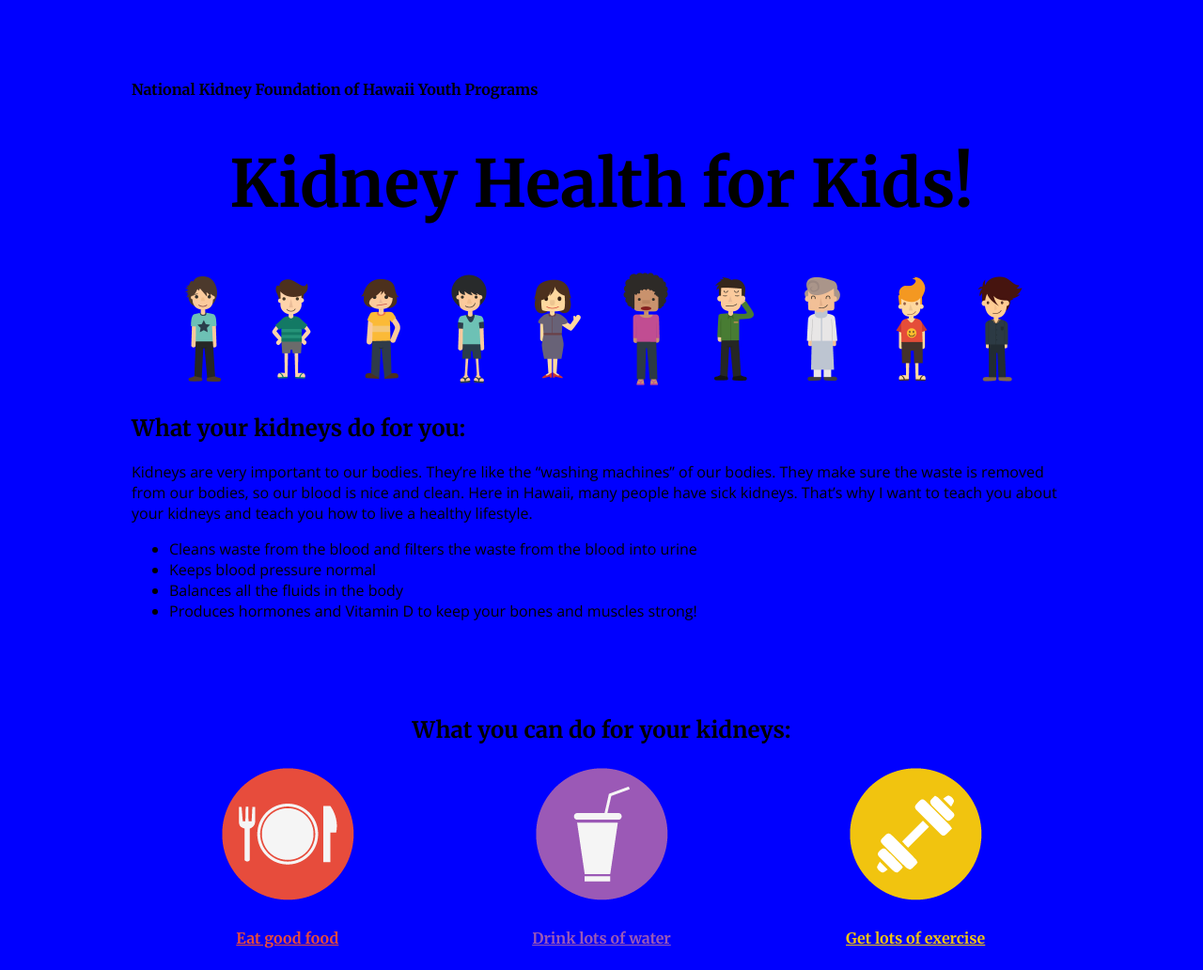
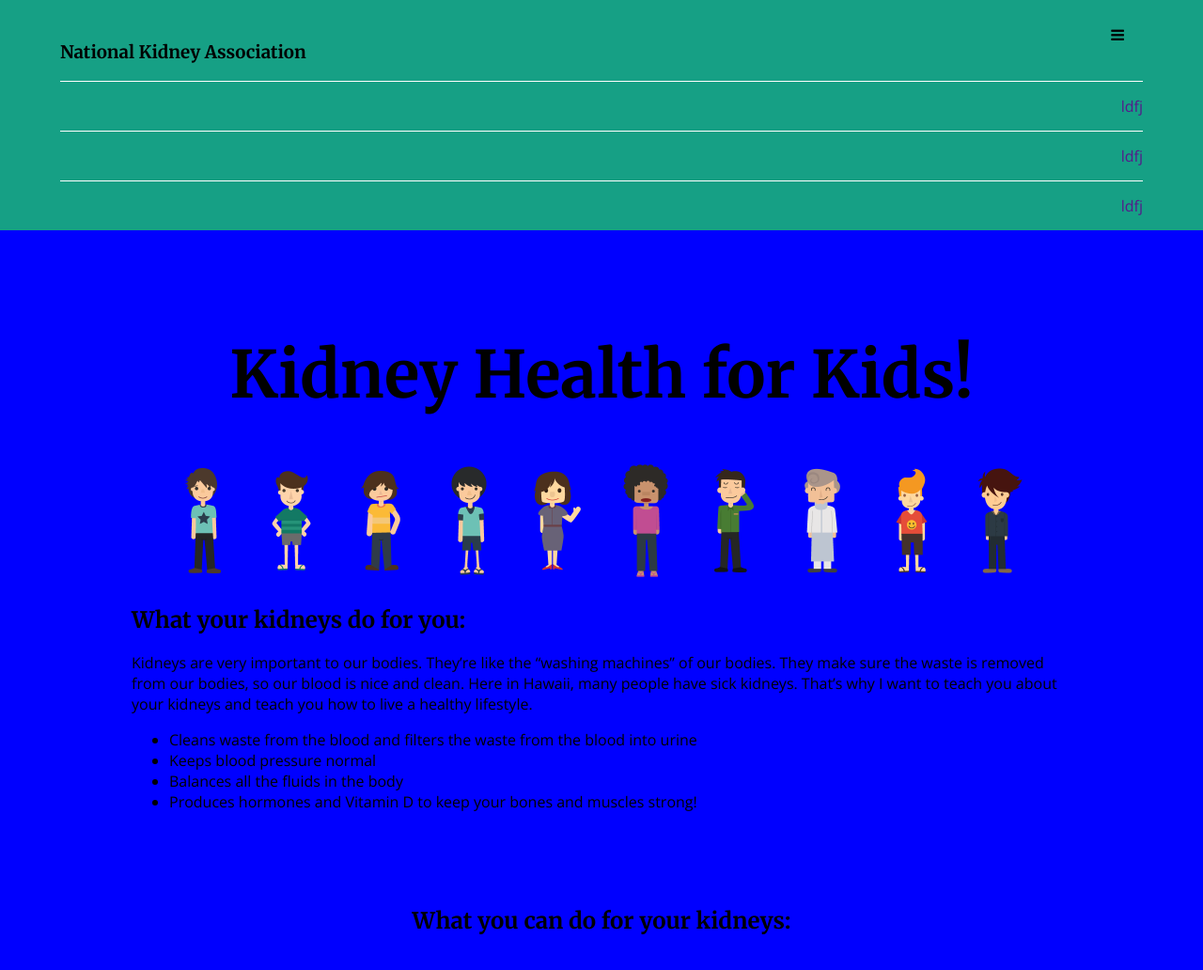
Before and after one commit to jahsierebecca/nkf-hyp, a plain HTML site: page index.html in a window 1280 px wide. Shown: the top 1032 px of the page at 94% size. Drawn offline with nearby package versions, Linux system fonts and the light colour scheme.

Commit message:
Added nav bar

```diff
--- a/css/main.scss
+++ b/css/main.scss
@@ -6,6 +6,7 @@ $red: rgba(231, 76, 60,1.0);
 $yellow: rgba(241, 196, 15,1.0);
 $grey: rgba(236, 240, 241,1.0);
 $border: rgba(52, 73, 94,1.0);
+$turq: rgba(22, 160, 133,1.0);
 
 /*font-family: 'Merriweather', serif;
 font-family: 'Open Sans', sans-serif;*/
@@ -15,8 +16,48 @@ body {
 	box-sizing: border-box;
 	font-family: 'Open Sans', sans-serif;
 	margin: 0;
+
+}
+
+#pageBody {
 	padding: 5%;
 }
+
+nav {
+	background-color: $turq;
+	min-height: 75px;
+	padding: 2% 5% 0 5%;
+	.logo {
+
+		float: left
+	}
+	.nav-icons {
+		float: right;
+	}
+	.menu {
+		background-color: $turq;
+		clear: both;
+		ul {
+			padding: 0;
+			margin: 0;
+			li {
+				list-style: none;
+				text-align: right;
+				border-top: 1px solid white;
+				padding: 15px 0;
+
+				a {
+					text-decoration: none;
+				}
+			}
+		}
+
+	}
+}
+
+/*#last-nav {
+	border-bottom: 0px;
+}*/
 
 body * {
 	box-sizing: border-box;
@@ -46,6 +87,7 @@ i {
 }
 
 .column {
+	box-sizing: border-box;
 	display: block;
 }
 
@@ -80,6 +122,7 @@ i {
 	text-decoration: underline;
 }
 
+
 .threeThings:hover {
 	cursor: pointer;
 }
@@ -91,6 +134,7 @@ i {
 }
 
 #howToHelpTrio {
+	box-sizing: border-box;
 	margin: 100px auto 30px;
 	text-align: center;
 }
@@ -119,7 +163,7 @@ i {
 }
 
 #spacer {
-	height: 800px;
+	height: 400px;
 }
 
 /* iPads (portrait and landscape) ----------- */
@@ -135,10 +179,12 @@ i {
 
 	}
 
+
+
 	.column {
 		display: inline-block;
-		width: 33%;
 		text-align: center;
+		padding: 5vh 8%;
 	}
 
 	.column1 {
--- a/index.html
+++ b/index.html
@@ -10,15 +10,25 @@
 	<!-- jQuery  -->
 	<script src="https://code.jquery.com/jquery-1.11.2.min.js"></script>
 	<script src="https://code.jquery.com/jquery-migrate-1.2.1.min.js"></script>
-	<script src="JS/main.js"></script>
+	<script src="js/main.js"></script>
 </head>
 <body>
 <header>
-	<nav class="navbar fixed" role="navigation">
+	<nav>
+		<div class="logo">
+			<h3>National Kidney Association</h3></div>
+			<div class="nav-icons"><i class="fa fa-bars"></i></div>
+		<div class="menu">
+			<ul>
+				<li class="navigation"><a href="">ldfj</a></li>
+				<li class="navigation"><a href="">ldfj</a></li>
+				<li class="navigation" id="last-nav"><a href="">ldfj</a></li>
+			</ul>
+		</div>
 	</nav>
 </header>
+<div id="pageBody">
 <div class="row">
-	<h4>National Kidney Foundation of Hawaii Youth Programs</h4>
 	<h1>Kidney Health for Kids!</h1>
 </div>
 <div class="row" id="peopleRow">
@@ -100,6 +110,6 @@
 	</div>
 </div>
 <div class="row" id="spacer"></div>
-
+</div>
 </body>
 </html>
--- a/js/main.js
+++ b/js/main.js
@@ -19,5 +19,11 @@
   		$("#waterP").addClass("hidden");
   	});
 
+  	$(".nav-icons").on('click', function() {
+	$(".menu").slideToggle("hidden");
+ //  	$("#exerciseP").addClass("hidden");
+	// $("#waterP").addClass("hidden");
+	});
+
 
   });
```
Also changed, not shown: css/main.css.
